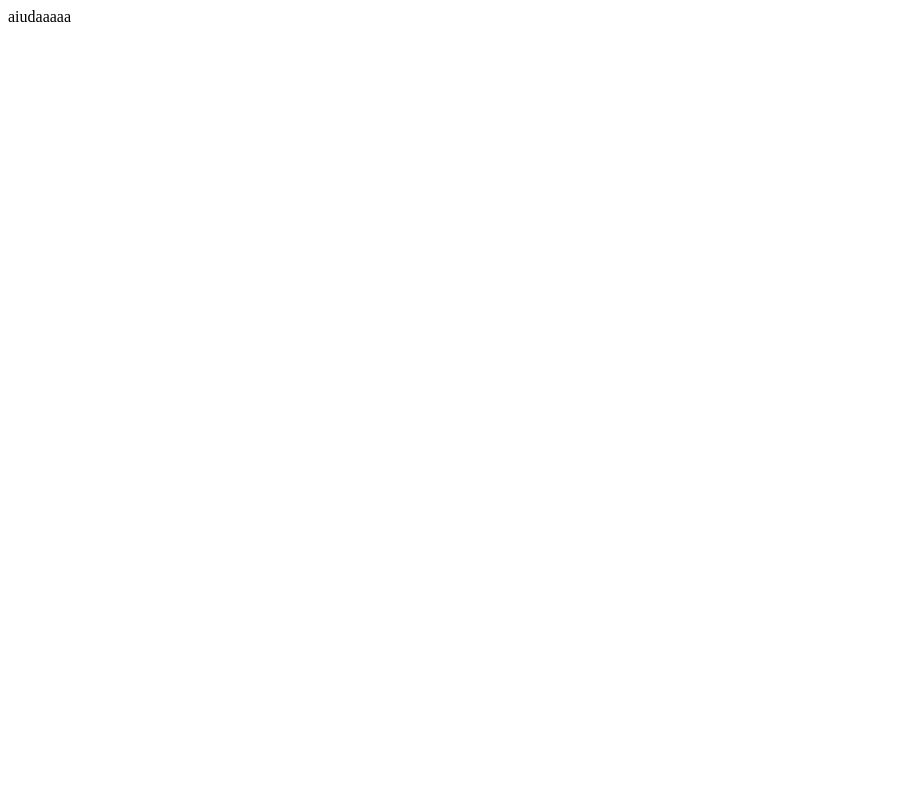
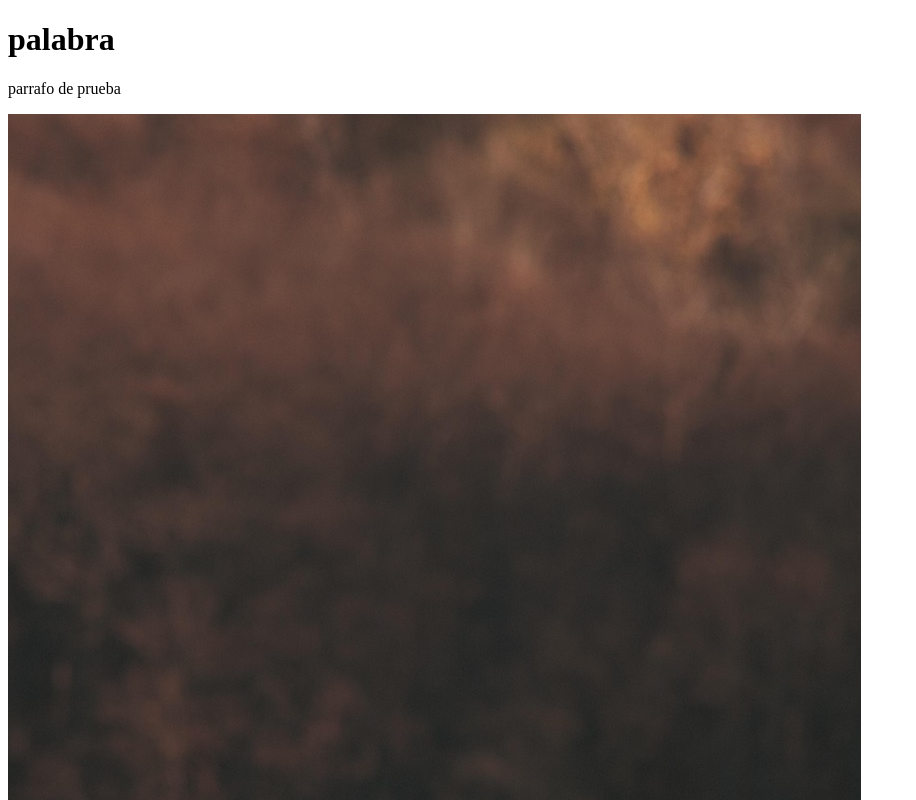
Before and after one commit to yeisonguarin/HTML, a plain HTML site: page index.html in a window 1280 px wide. Shown: the top 800 px of the page, without its empty margins (0-916 px from the left). Drawn offline with Linux system fonts and the light colour scheme.

Commit message:
guardando cambios

```diff
--- a/index.html
+++ b/index.html
@@ -1,3 +1,19 @@
-<p>
-  aiudaaaaa
+<!DOCTYPE html>
+<html lang="es">
+
+<head>
+  <meta charset="UTF-8">
+  <meta name="viewport" content="width=device-width, initial-scale=1.0">
+  <title>titulo</title>
+
+</head>
+
+<body>
+  <h1>palabra</h1>
+  <p>parrafo de prueba</p>
+  <img src="sapo.jpg" alt="">
+</body>
+
 </p>
+
+</html>
```
Also changed, not shown: sapo.jpg (added).
